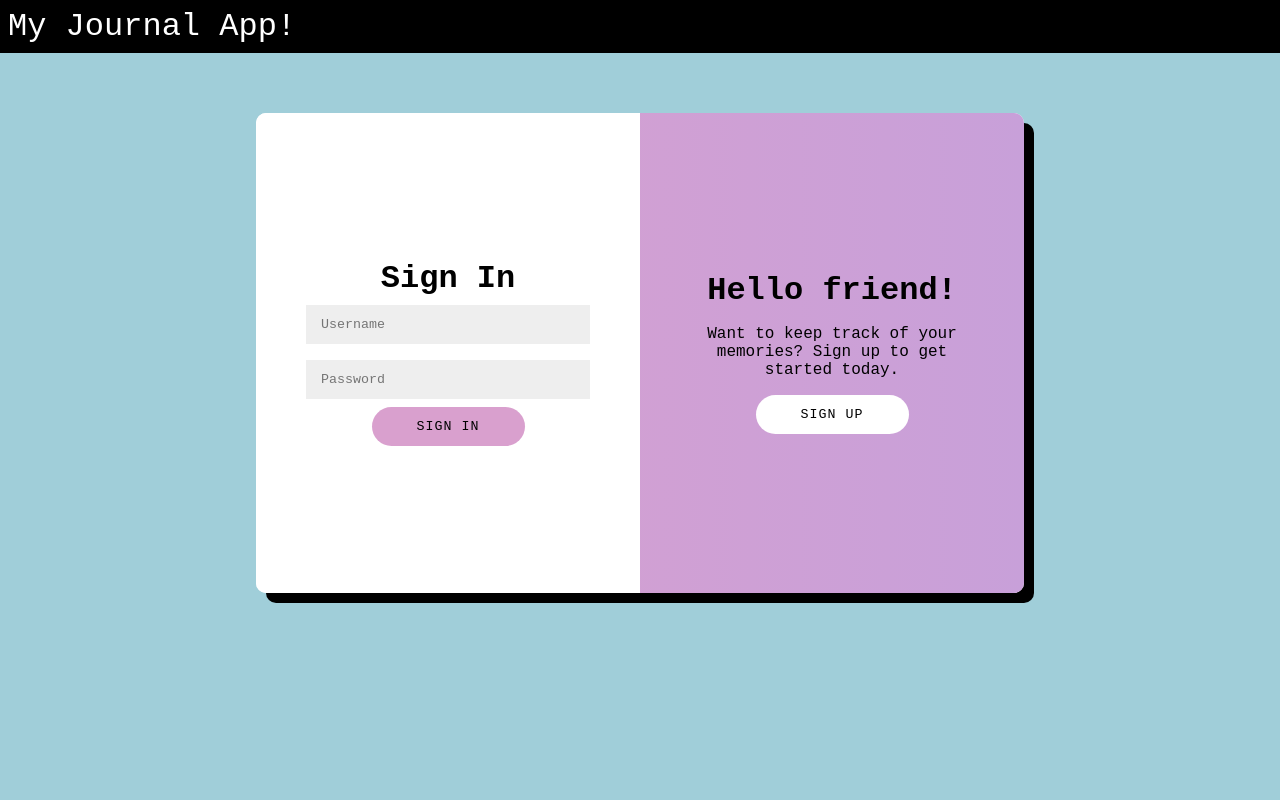
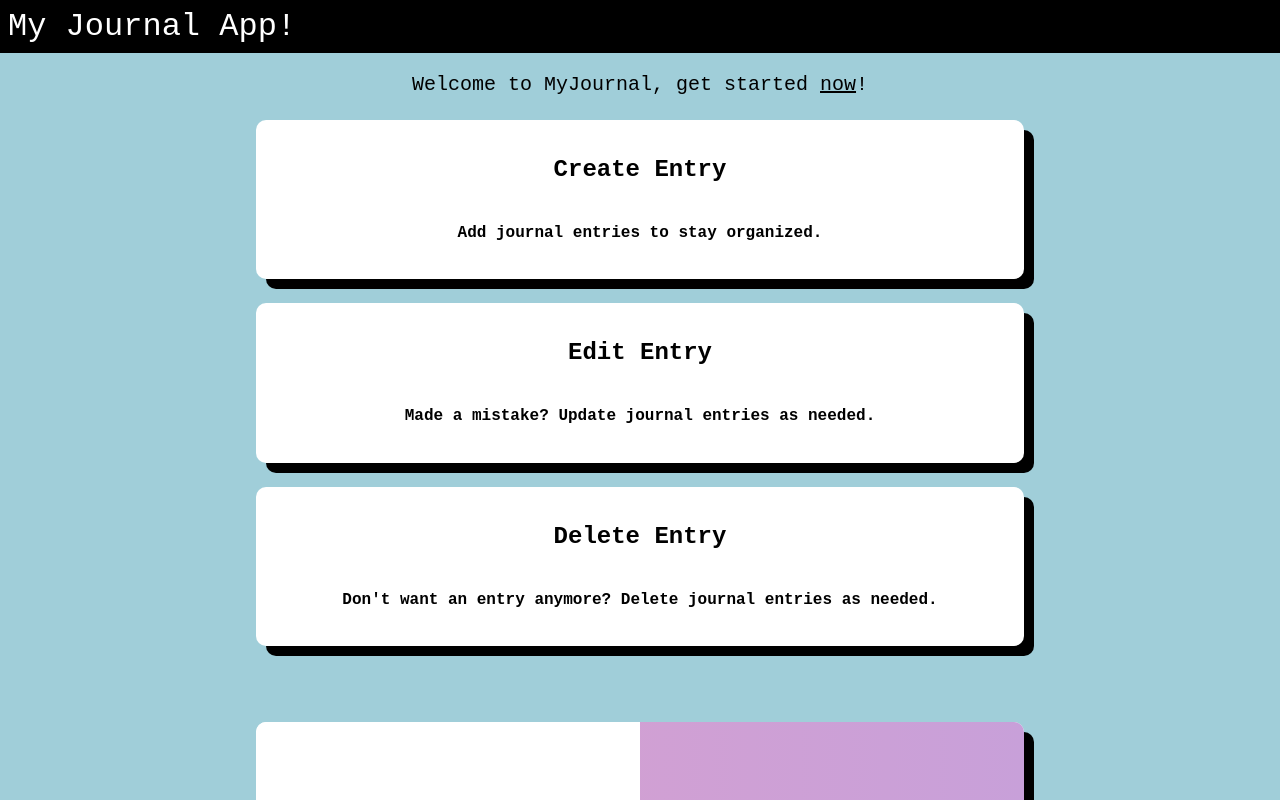
Before and after one commit to ayly8/Journal, a React (Vite) app in the folder my-journal/: page / in a window 1280 px wide. Shown: the top 800 px of the page. Built offline with nearby package versions, Linux system fonts and the light colour scheme; no server answers.

Commit message:
started editing ui for homepage

```diff
--- a/my-journal/src/App.jsx
+++ b/my-journal/src/App.jsx
@@ -1,6 +1,7 @@
 import { BrowserRouter as Router, Routes, Route } from "react-router-dom";
 import { useState, useEffect } from "react";
 import NavBar from './components/NavBar.jsx';
+import Tutorial from './components/Tutorial.jsx'
 import Form from './components/Form.jsx'
 import Dashboard from './pages/Dashboard.jsx'
 
@@ -37,6 +38,23 @@ function App() {
           currentUser={currentUser}
           setCurrentUser={setCurrentUser}
         />
+        <p id="welcome">Welcome to MyJournal, get started&nbsp;<a id="link" href="#form-id">now</a>!</p>
+        <Tutorial
+          title="Create Entry"
+          desc="Add journal entries to stay organized."
+        />
+
+        <Tutorial
+          title="Edit Entry"
+          desc="Made a mistake? Update journal entries as needed."
+        />
+
+        <Tutorial
+          title="Delete Entry"
+          desc="Don't want an entry anymore? Delete journal entries as needed."
+        />
+
+        <p id="form-id"></p>
         <Routes>
           <Route
             path="/"
--- /dev/null
+++ b/my-journal/src/components/Tutorial.jsx
@@ -0,0 +1,23 @@
+import PropTypes from 'prop-types'
+import '../css/tutorial.css'
+
+function Tutorial(props) {
+
+   return (
+      <div className="tutorial">
+         <h2 className="desc-title">{props.title}</h2>
+         <h4 className="desc-duration">{props.desc}</h4>
+         <img className="proj-img" src={props.img} alt={props.imgDesc}></img>
+      </div>
+   );
+}
+
+// specify what type of variable is required for each prop
+Tutorial.propTypes= {
+   title: PropTypes.string.isRequired,
+   desc: PropTypes.string.isRequired,
+   img: PropTypes.string.isRequired,
+   imgDesc: PropTypes.string.isRequired,
+}
+
+export default Tutorial
--- a/my-journal/src/css/form.css
+++ b/my-journal/src/css/form.css
@@ -88,6 +88,7 @@ input {
    width: 768px;
    max-width: 100%;
    min-height: 480px;
+   margin-bottom: 24px;
 }
 
 .form-container {
--- a/my-journal/src/css/main.css
+++ b/my-journal/src/css/main.css
@@ -57,3 +57,18 @@
   color: white;
   font-size: 32px;
 }
+
+#welcome {
+  font-size: 20px;
+  display: flex;
+  justify-content: center;
+}
+
+#link {
+  color: #000000;
+}
+
+#link:hover {
+  cursor: pointer;
+  color: #FFFFFF;
+}
--- /dev/null
+++ b/my-journal/src/css/tutorial.css
@@ -0,0 +1,13 @@
+.tutorial {
+   background: #FFFFFF;
+   padding: 16px;
+   margin: auto;
+   margin-top: 24px;
+   border-radius: 10px;
+   box-shadow: 10px 10px #000000;
+   width: 60%;
+   display: flex;
+   flex-direction: column;
+   justify-content: center;
+   align-items: center;
+}
```
